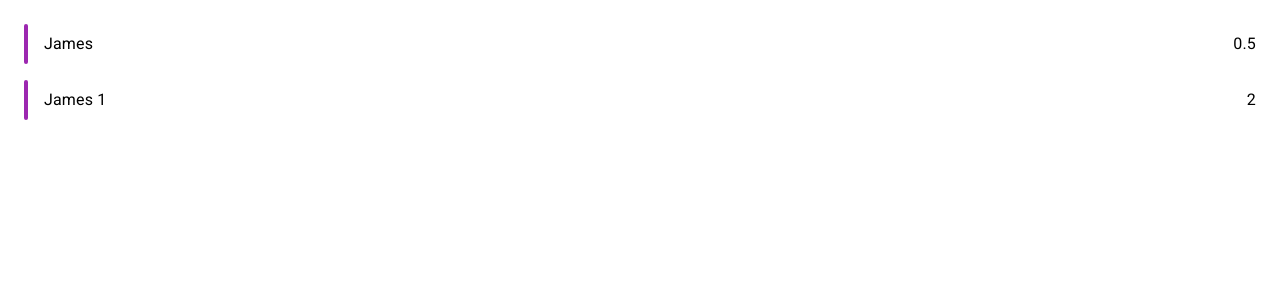
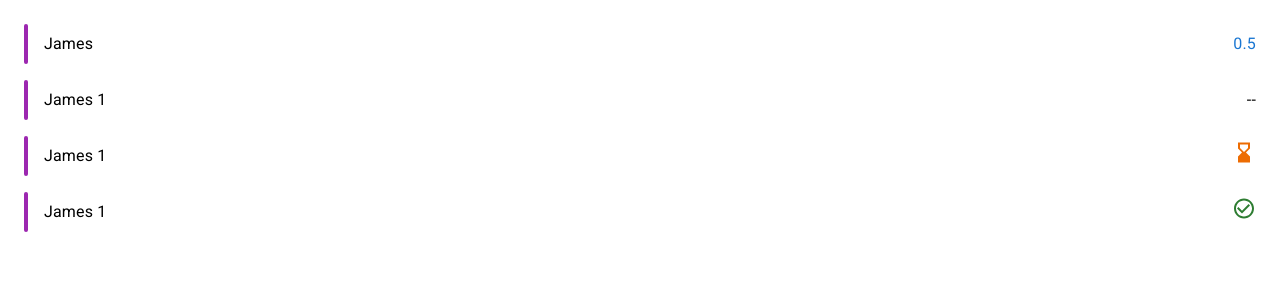
Before and after one commit to Zubry/agile-client, a React app: page / in a window 1280 px wide. Shown: the top 300 px of the page. Built offline with nearby package versions, Linux system fonts and the light colour scheme.

Commit message:
Enhance Vote component

```diff
--- a/src/App.jsx
+++ b/src/App.jsx
@@ -6,7 +6,9 @@ import Vote from './components/Vote'
 function App() {
   return (
     <List>
-      <Vote name="James" value="0.5" />
+      <Vote name="James" value="0.5" isRevealed/>
+      <Vote name="James 1" isRevealed />
+      <Vote name="James 1" />
       <Vote name="James 1" value="2" />
     </List>
   )
--- a/src/components/Vote/index.jsx
+++ b/src/components/Vote/index.jsx
@@ -5,8 +5,44 @@ import ListItemText from '@mui/material/ListItemText';
 import ListItemSecondaryAction from '@mui/material/ListItemSecondaryAction';
 import ListItemAvatar from '@mui/material/ListItemAvatar';
 import Avatar from '@mui/material/Avatar';
+import Typography from '@mui/material/Typography';
+import CheckCircleOutlineIcon from '@mui/icons-material/CheckCircleOutline';
+import HourglassBottomIcon from '@mui/icons-material/HourglassBottom';
+import Zoom from '@mui/material/Zoom';
 
-const Vote = ({ name, value }) => {
+const Points = ({ value, isRevealed }) => {
+  if (!isRevealed) {
+    if (value != null) {
+      return (
+        <Zoom in>
+          <CheckCircleOutlineIcon color="success" />
+        </Zoom>
+      )
+    } else {
+      return (
+        <Zoom in>
+          <HourglassBottomIcon color="warning" />
+        </Zoom>
+      )
+    }
+  } else {
+    if (value != null) {
+      return (
+        <Zoom in>
+          <Typography color="primary">{ value }</Typography>
+        </Zoom>
+      )
+    } else {
+      return (
+        <Zoom in>
+          <Typography>--</Typography>
+        </Zoom>
+      )
+    }
+  }
+}
+
+const Vote = ({ name, value, isRevealed }) => {
   return (
     <ListItem>
       <ListItemAvatar sx={{ width: 4, minWidth: 0, marginRight: 2 }}>
@@ -14,7 +50,7 @@ const Vote = ({ name, value }) => {
       </ListItemAvatar>
       <ListItemText>{ name }</ListItemText>
       <ListItemSecondaryAction>
-        <ListItemText edge="end">{ value }</ListItemText>
+        <ListItemText edge="end"><Points value={value} isRevealed={isRevealed} /></ListItemText>
       </ListItemSecondaryAction>
     </ListItem>
   )
```
